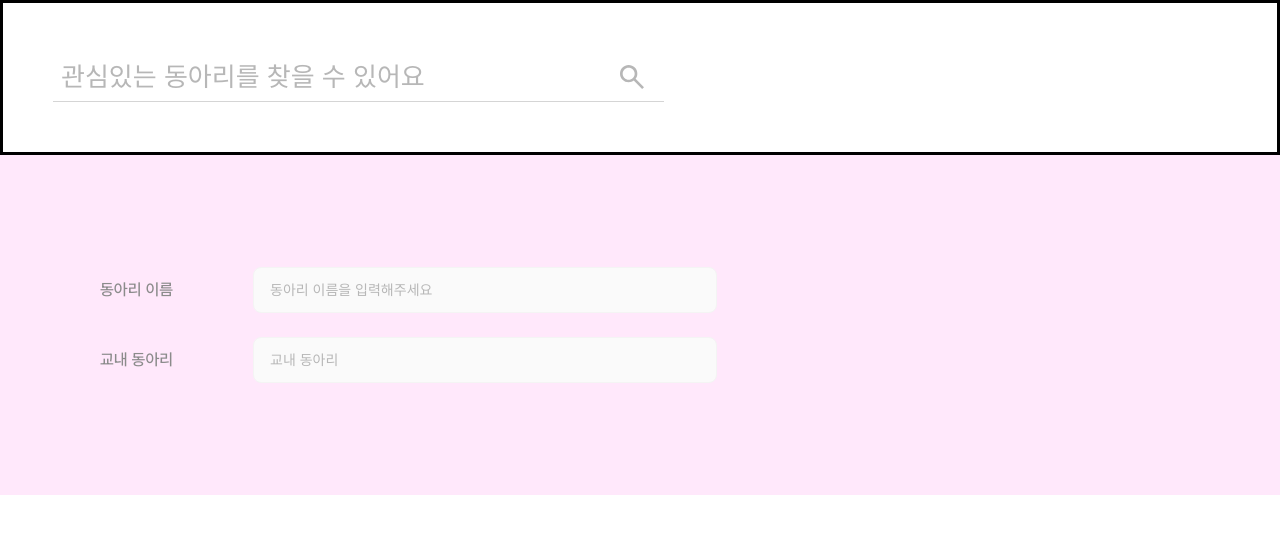
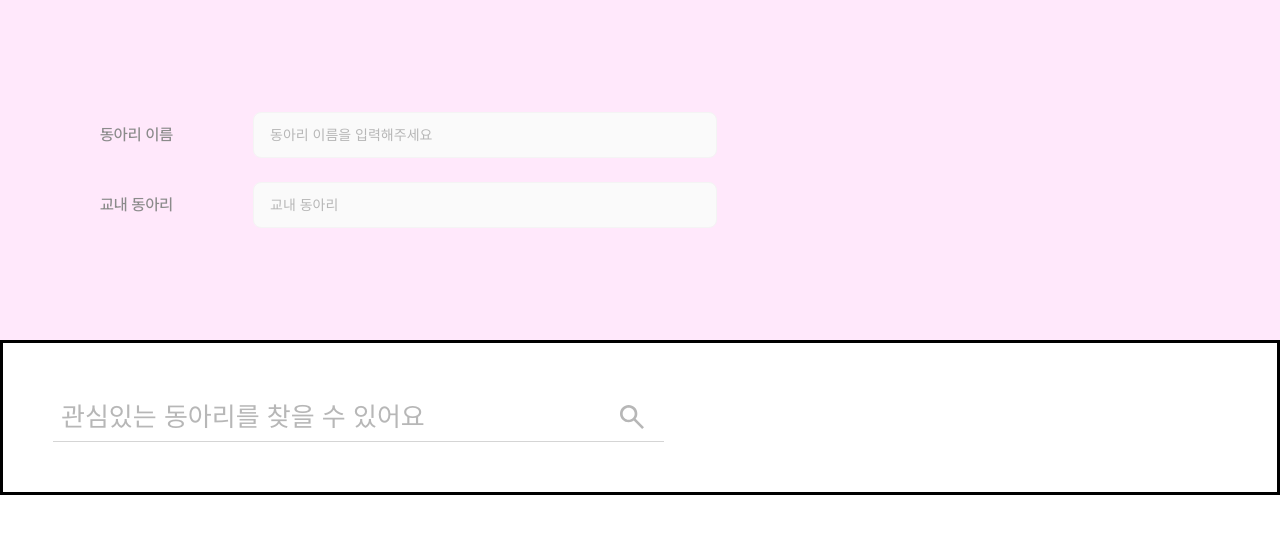
Before and after one commit to dong-ariari/frontend, a React (Vite) app: page /offcampus in a window 1280 px wide. Shown: the top 534 px of the page. Built offline with nearby package versions, Linux system fonts and the light colour scheme.

Commit message:
컴포넌트 위치 변경

```diff
--- a/src/App.jsx
+++ b/src/App.jsx
@@ -22,15 +22,6 @@ function App() {
     <Router>
       <GlobalStyle />
       <ThemeProvider theme={DefaultTheme}>
-        <div style={{border: 'solid 3px black', padding: '50px'}}>
-          <Search
-            placeholder="관심있는 동아리를 찾을 수 있어요"
-            onSearch={(val) => {
-              console.log(val);
-            }}
-          />
-        </div>
-
         <Routes>
           <Route path="/" element={<Test>Hello World</Test>} />
           <Route path="/all" element={<All />} />
--- a/src/components/search/search.styles.js
+++ b/src/components/search/search.styles.js
@@ -7,6 +7,7 @@ export const Layer = styled.div`
   border-bottom: solid 0.063rem ${(props) => props.theme.color.grey._300};
   padding: 0 1rem 0 0.5rem;
   align-items: center;
+  font-family: 'Pretendard Variable';
 `;
 
 export const Container = styled.form`
--- a/src/pages/offcampus.jsx
+++ b/src/pages/offcampus.jsx
@@ -1,4 +1,5 @@
 import Input from "../components/input/input";
+import Search from "../components/search/search";
 
 const Offcampus = () => {
   return (
@@ -10,6 +11,15 @@ const Offcampus = () => {
         />
         <Input title={"교내 동아리"} placeholder={"교내 동아리"} />
       </div>
+
+      <div style={{ border: "solid 3px black", padding: "50px" }}>
+        <Search
+          placeholder="관심있는 동아리를 찾을 수 있어요"
+          onSearch={(val) => {
+            console.log(val);
+          }}
+        />
+      </div>
     </>
   );
 };
```
